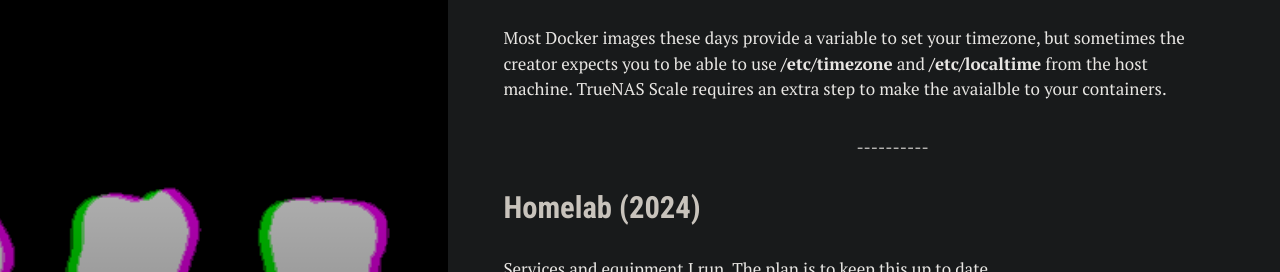
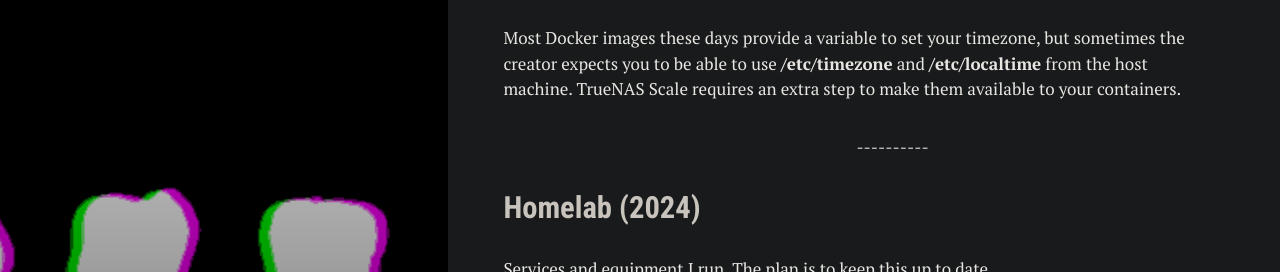
Before and after one commit to cbrookins/blog.brookins.info, a Jekyll site: the page built from index.html, in a window 1280 px wide and 900 px high. Shown: the part 148-420 px from the top of the window. Built offline with Jekyll 4.4.1, drawn with Linux system fonts in a browser that asks for light colours.

Commit message:
misspellings

```diff
--- a/_posts/2024-09-16-timezone-localtime-truenas.md
+++ b/_posts/2024-09-16-timezone-localtime-truenas.md
@@ -6,9 +6,9 @@ date: 2024-09-16
 tags: ['linux','truenas','docker','k3s']
 ---
 
-Most Docker images these days provide a variable to set your timezone, but sometimes the creator expects you to be able to use **/etc/timezone** and **/etc/localtime** from the host machine.  TrueNAS Scale requires an extra step to make the avaialble to your containers.
+Most Docker images these days provide a variable to set your timezone, but sometimes the creator expects you to be able to use **/etc/timezone** and **/etc/localtime** from the host machine.  TrueNAS Scale requires an extra step to make them available to your containers.
 
-TrueNAS SCALE only allows you to access the ZFS volume for containers, so you cannot set a host path for **/etc/timezone** or **/etc/localtime**.  The easiest solution for me was to create a symbolic link to these files that existed on the ZFS volume.
+TrueNAS SCALE only allows you to access the ZFS volume for containers, so you cannot set a host path for **/etc/timezone** or **/etc/localtime**.  The easiest solution for me was to create a symbolic link to these files on the ZFS volume.
 
 This example will use the ZFS volume named **main**
 
```
